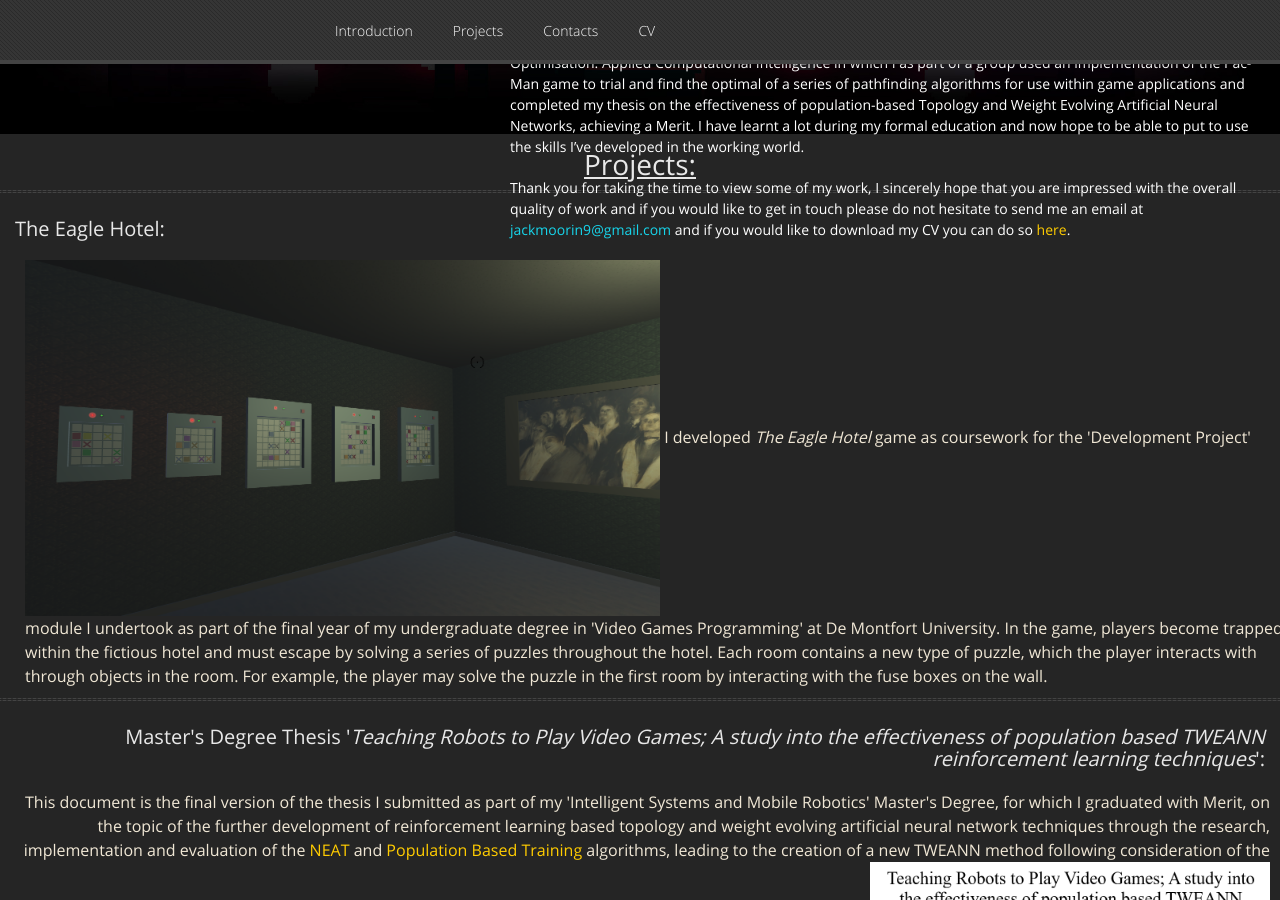
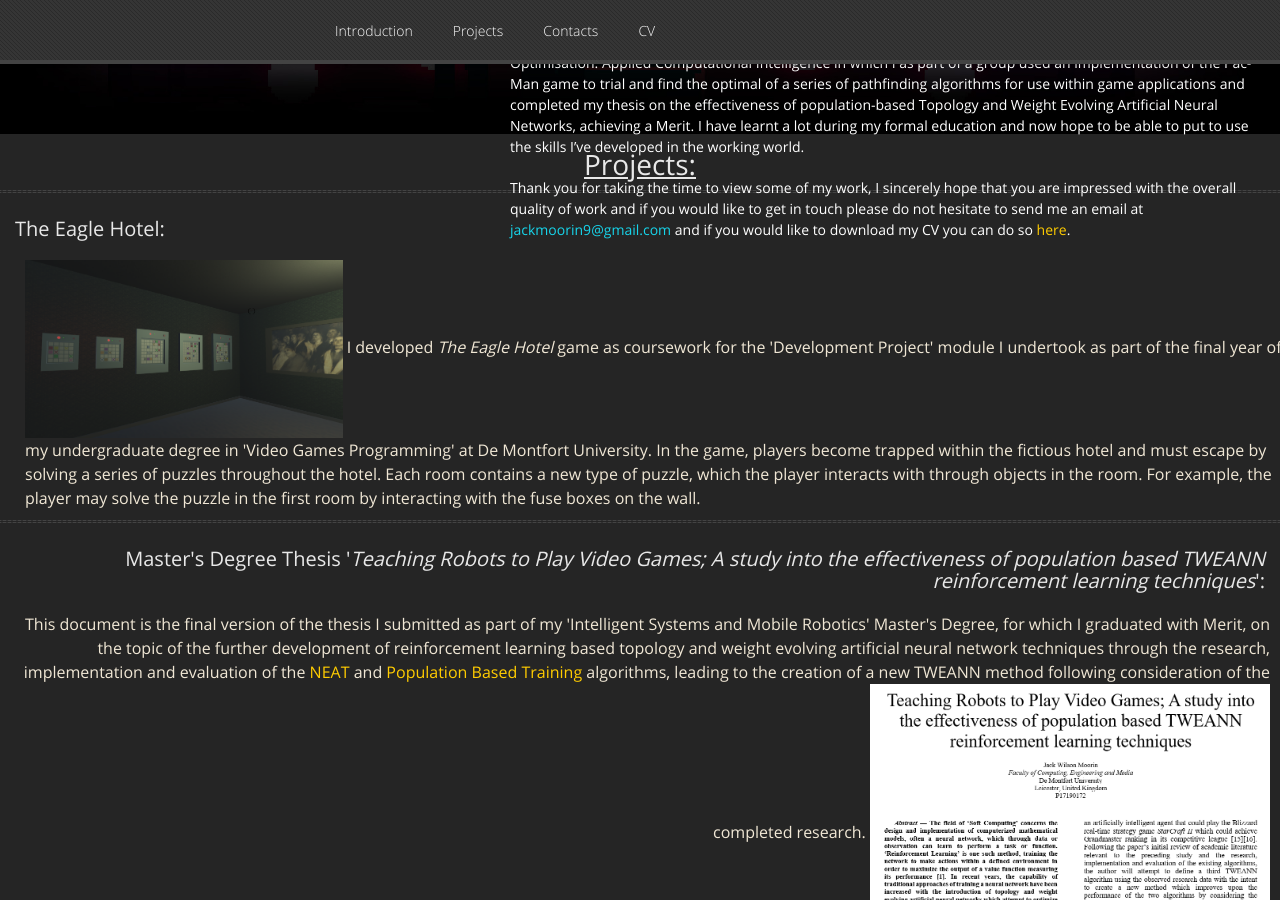
Before and after one commit to GamesProgrammingGrad2021/GamesProgrammingGrad2021.github.io, a Jekyll site: the page built from index.md, in a window 1280 px wide and 900 px high, scrolled down 973 px. Built offline with Jekyll 4.4.1, drawn with Linux system fonts in a browser that asks for light colours; nearby versions of some CDN libraries; our own code applies the rules of GitHub Pages for plain Markdown files.

Commit message:
Update default.html

```diff
--- a/_layouts/default.html
+++ b/_layouts/default.html
@@ -123,7 +123,7 @@
 			<h2 style="padding-top:5px; padding-left: 15px; padding-bottom: 10px; text-align: left; font-size: 20px;">The Eagle Hotel:</h2>
 			<div style="display: flex; align-items: center; width: 100%; margin-bottom: 10px; padding-left: 15px;">
 				<div style="margin-left: 10px; font-size: 16px; text-align: left;">
-				<img src="Eagle Hotel Thumbnail.png" alt="Eagle Hotel Thumbnail" style="height: 50%; width: 50%; vertical-align: middle;">
+				<img src="Eagle Hotel Thumbnail.png" alt="Eagle Hotel Thumbnail" style="height: 25%; width: 25%; vertical-align: middle;">
 				I developed <i>The Eagle Hotel</i> game as coursework for the 'Development Project' module I undertook as part of the final year of my
 				undergraduate degree in 'Video Games Programming' at De Montfort University. In the game, players become trapped within the fictious hotel
 				and must escape by solving a series of puzzles throughout the hotel. Each room contains a new type of puzzle, which the player interacts
```
